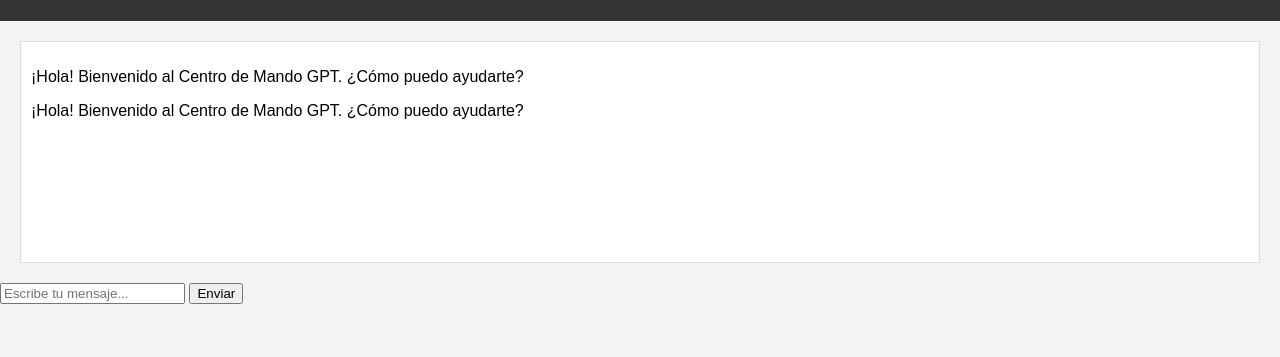
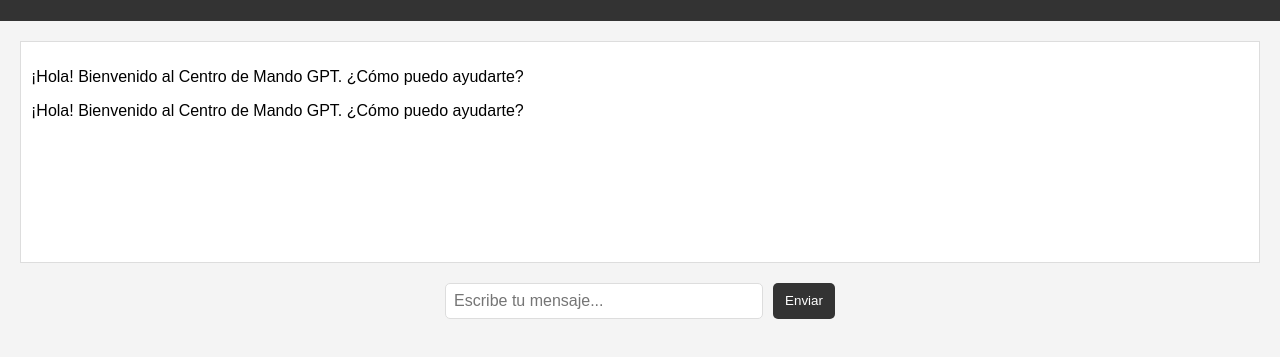
Before and after one commit to Amador306/CentroDeMandoGPT, a plain HTML site: page index.html in a window 1280 px wide. Shown: the part 99-456 px from the top of the page. Drawn offline with Linux system fonts and the light colour scheme.

Commit message:
Update style.css

```diff
--- a/style.css
+++ b/style.css
@@ -1,3 +1,4 @@
+/* Estilo básico para la página */
 body {
     font-family: Arial, sans-serif;
     margin: 0;
@@ -18,4 +19,34 @@
     background-color: #fff;
     border: 1px solid #ddd;
     min-height: 200px;
+    max-height: 400px;
+    overflow-y: auto; /* Hace que los mensajes adicionales se desplacen */
 }
+
+#input-area {
+    display: flex;
+    margin: 10px;
+    justify-content: center;
+    gap: 10px;
+}
+
+#user-input {
+    width: 300px;
+    padding: 8px;
+    font-size: 16px;
+    border: 1px solid #ddd;
+    border-radius: 5px;
+}
+
+#send-button {
+    padding: 8px 12px;
+    background-color: #333;
+    color: white;
+    border: none;
+    border-radius: 5px;
+    cursor: pointer;
+}
+
+#send-button:hover {
+    background-color: #555;
+}
```
